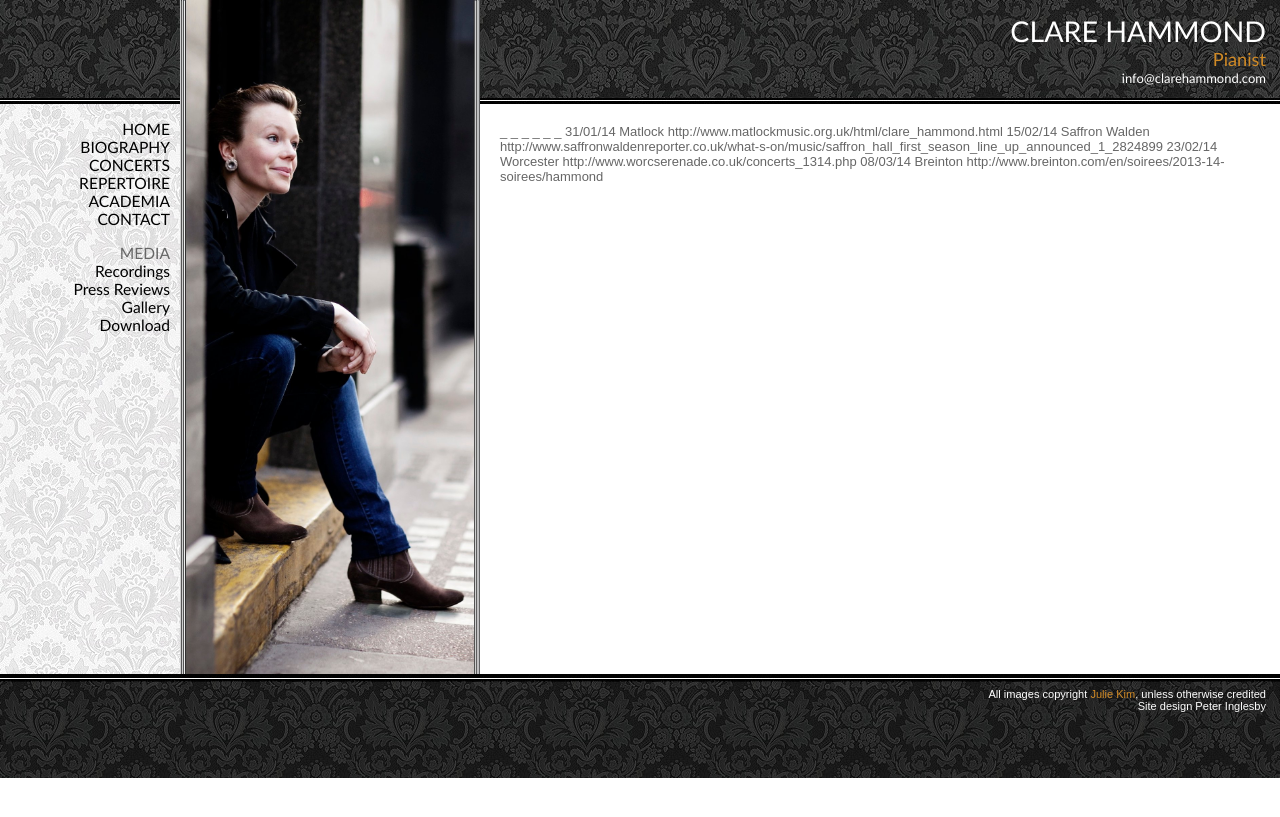
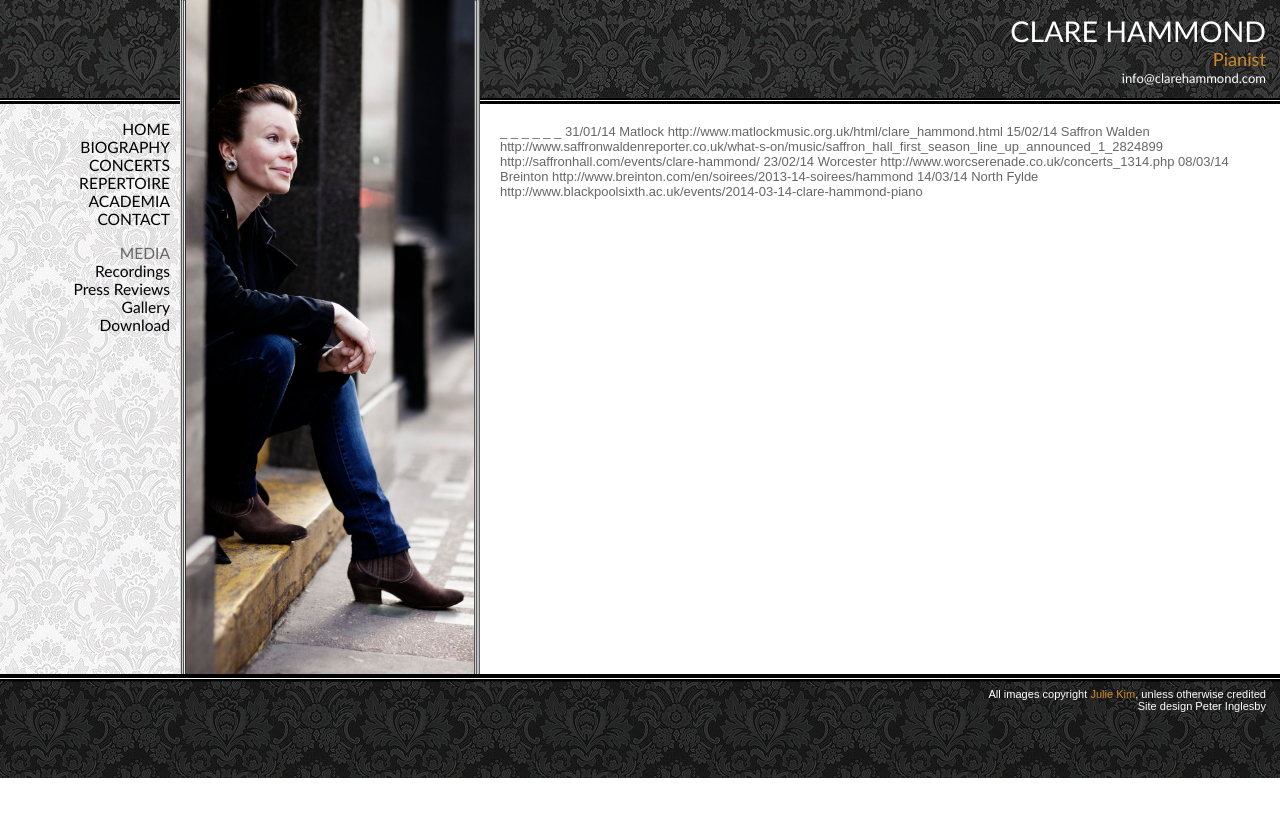
Before and after one commit to hammonc/clarehammond.com, a Jekyll site: the page built from concerts-to-add.html, in a window 1280 px wide. Shown: the top 817 px of the page. Built offline with Jekyll 4.4.1, drawn with Linux system fonts in a browser that asks for light colours.

Commit message:
concerts update

```diff
--- a/concerts-to-add.html
+++ b/concerts-to-add.html
@@ -13,8 +13,13 @@ http://www.matlockmusic.org.uk/html/clare_hammond.html
 15/02/14 Saffron Walden
 http://www.saffronwaldenreporter.co.uk/what-s-on/music/saffron_hall_first_season_line_up_announced_1_2824899
 
+http://saffronhall.com/events/clare-hammond/
+
 23/02/14 Worcester
 http://www.worcserenade.co.uk/concerts_1314.php
 
 08/03/14 Breinton
 http://www.breinton.com/en/soirees/2013-14-soirees/hammond
+
+14/03/14 North Fylde
+http://www.blackpoolsixth.ac.uk/events/2014-03-14-clare-hammond-piano
--- a/concerts.html
+++ b/concerts.html
@@ -190,7 +190,7 @@ image: concerts.jpg
     <p>Schubert - Sonata in A major, D. 664</p>
   </div>
   <div class="listing-details concealed">
-    <p>Tickets tbc, more information <a href="http://www.poundarts.org.uk/pound/default.aspx" target="_blank">online</a>.</p>
+    <p>Tickets tbc, more information <a href="http://www.poundarts.org.uk/festival/EventDetails.aspx?artid=2366" target="_blank">online</a>.</p>
     <p>1pm, The Pound, Pound Hill, Corsham, Wiltshire SN13 9HX</p>
     <p>For the <a href="http://www.presteignefestival.com/" target="_blank">Presteigne Festival</a> City Tour</p>
   </div>
@@ -276,7 +276,7 @@ image: concerts.jpg
     <p>Bach-Brahms - Chaconne in D minor for the left hand<p>
   </div>
   <div class="listing-details concealed">
-    <p>Tickets tbc</p>
+    <p>T</p>
     <p>12.30pm, Holywell Music Room, Holywell Street, Oxford OX2 3SB</p>
   </div>
   <span class="more">&#9662; <a href="">More</a></span>
```
